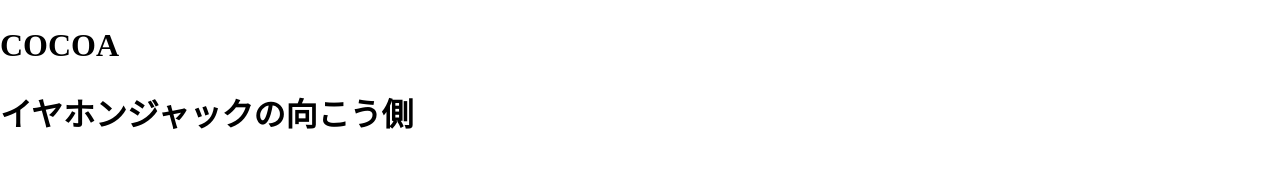
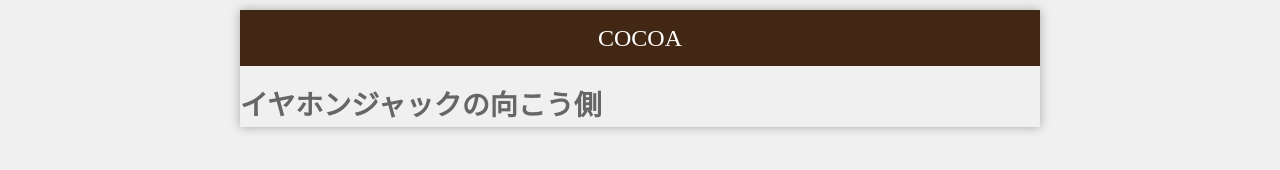
Before and after one commit to pnskh112/studyHTMLAndCSS, a plain HTML site: page chapter02/index.html in a window 1280 px wide. Drawn offline with Linux system fonts and the light colour scheme.

Commit message:
Add selector

```diff
--- a/chapter02/css/style.css
+++ b/chapter02/css/style.css
@@ -1,2 +1,41 @@
 /* CSSから別なCSSを読み込むためには@importが必要 */
 @import url(sanitize.css);
+
+body {
+    background-color: #f0f0f0;
+    padding: 10px;
+    font-size: 14px;
+    color: #666;
+}
+
+.container {
+    width: 800px;
+    /* https://developer.mozilla.org/ja/docs/Web/CSS/box-shadow */
+    /*  CSS のプロパティで、要素のフレームの周囲にシャドウ効果を追加します。
+        カンマで区切ることで、複数の効果を設定することができます。
+        ボックスの影は要素からの相対的な X および Y のオフセット、ぼかしと拡散の半径、色で記述します。 */
+    /* box-shadow: 0 0 10px は、左から右にx軸を0ずらす（横はずらさない）、上から下にy軸を0ずらす（上下はずらさない）、影の長さを10pxにする、という意味。 */
+    /* rgba(0,0,0, .3) は不透明度まで指定できる色指定で、黒色の影を透過度は0.3で設定している*/
+    box-shadow: 0 0 10px rgba(0,0,0, .3);
+    /* marginが中央に揃うようになる。 */
+    margin: 0 auto;
+}
+
+header {
+    background-color: #422814;
+    padding: 10px;
+    color: #fff;
+}
+
+/* セレクター */
+/* https://developer.mozilla.org/ja/docs/Web/CSS/CSS_Selectors */
+/* 半角空白を入れることで階層構造を指定することができる */
+header h1 {
+    margin: 0;
+    font-size: 24px;
+    /* 通常H1タグは太字になっているのでそれを解除 */
+    font-weight: normal;
+    /* text-align は CSS のプロパティで、ブロック要素または表セルボックスの水平方向の配置を設定します */
+    /* https://developer.mozilla.org/ja/docs/Web/CSS/text-align */
+    text-align: center;
+}
--- a/chapter02/index.html
+++ b/chapter02/index.html
@@ -6,6 +6,7 @@
         <title>イヤホンジャックの向こう側</title>
     </head>
     <body>
+        <div class="container">
             <!-- h1タグは表示している１つのWebページ内で１つだけであることが普通 -->
             <!-- なのでセクションを分けてあげる -->
             <!-- セクションが分かれていれば見出しが分かれていてもOK -->
@@ -17,9 +18,11 @@
             <!-- 通常、sectionはclassというグローバル属性を持たせることができるのでそれをつけることが一般的 -->
             <!-- CSSをつけるときは一般的にclass属性をつけることが多い -->
             <!-- id属性はJavaScriptと組み合わせるときに使うのが普通 -->
+            <!-- なるべく余計なclassを作らなくて済むようにsectionタグなども使うように心がける -->
             <section class="information">
                 <h1>イヤホンジャックの向こう側</h1>
             </section>
             <link rel="stylesheet" href="./css/style.css">
+        </div>
     </body>
 </html>
```
Also changed, not shown: 1 other file. Lines whose indentation alone changed are shown as unchanged.
